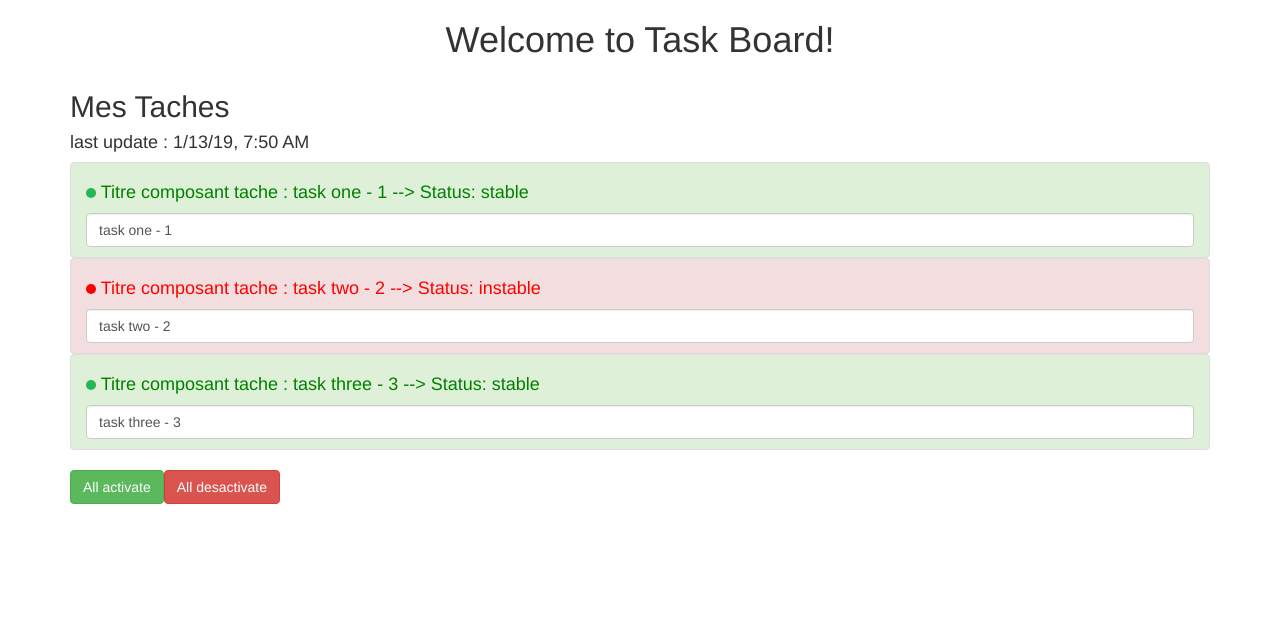
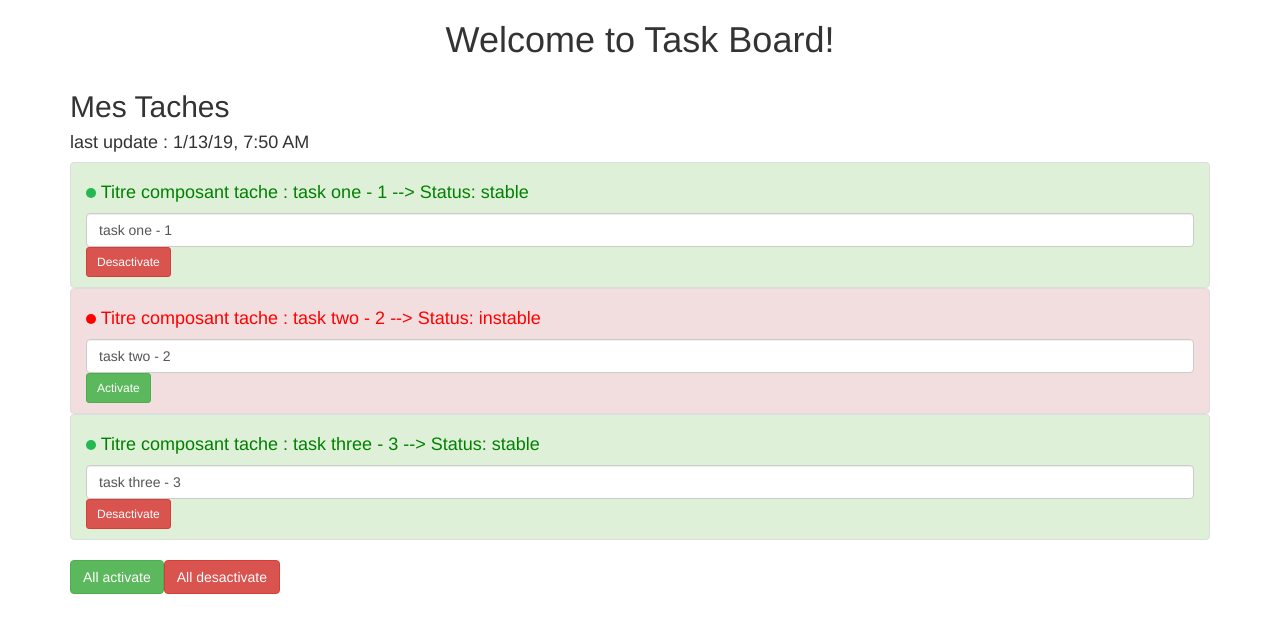
Before and after one commit to tafoca/Course-Tp-Angular, an Angular app: page / in a window 1280 px wide. Shown: the top 632 px of the page. Built offline with nearby package versions, Linux system fonts and the light colour scheme.

Commit message:
communication entre les component

```diff
--- a/src/app/app.component.html
+++ b/src/app/app.component.html
@@ -13,10 +13,13 @@
         <h2>Mes Taches</h2>
         <h4>last update : {{ update_at | async | date: 'short' }}</h4>
         <ul class="list-group">
-         <!--   directive ng-for pour iterer une collection -->
-          <app-tache *ngFor="let tache of taches"
+         <!--   directive ng-for pour iterer une collection
+          index indique a chaque tacheComp sonindice de correspondance dans le array du service-->
+          <app-tache *ngFor="let tache of taches; let i = index"
                   [_tacheName]="tache.name"
-                  [_tacheStatus]="tache.status">
+                  [_tacheStatus]="tache.status"
+                  [index]="i"
+                  >
           </app-tache>
         </ul>
 
--- a/src/app/services/tache.service.ts
+++ b/src/app/services/tache.service.ts
@@ -34,4 +34,13 @@ export class TacheService{
         }
 
     }
+
+    //gestion activation ou desactivation une tache par son indice
+    switchOnOne(i:number){
+        this.taches[i].status = 'stable';
+    }
+
+    switchOffOne(i:number){
+        this.taches[i].status = 'instable';
+    }
 }
--- a/src/app/tache/tache.component.html
+++ b/src/app/tache/tache.component.html
@@ -13,4 +13,10 @@
 
   </h4>
   <input type="text" name="tache_name" class="form-control"  [(ngModel)]="_tacheName"/>
+
+  <button class="btn btn-sm btn-success" *ngIf="_tacheStatus === 'instable'" (click)="onSwitch()">Activate</button>
+
+<button class="btn btn-sm btn-danger"  *ngIf="_tacheStatus === 'stable'" (click)="onSwitch()">Desactivate</button>
+
+
 </li>
--- a/src/app/tache/tache.component.ts
+++ b/src/app/tache/tache.component.ts
@@ -1,4 +1,5 @@
 import { Component, OnInit, Input } from '@angular/core';
+import { TacheService } from '../services/tache.service';
 
 @Component({
   selector: 'app-tache',
@@ -12,7 +13,12 @@ export class TacheComponent implements OnInit {
   @Input()
    _tacheStatus: String;
 
-  constructor() { }
+   @Input()
+   index: number; //banding capture de l'index d'un composant vue dans un ensemble
+  //injection tacheService
+  constructor(private tacheService: TacheService) {
+
+   }
 
   ngOnInit() {
   }
@@ -38,4 +44,13 @@ export class TacheComponent implements OnInit {
     }
   }
 
+  //method changement status comme un switch booleen ou inverseur d'etat
+  public onSwitch(){
+    if (this._tacheStatus == 'stable') {
+        this.tacheService.switchOffOne(this.index);
+    } else if(this._tacheStatus == 'instable'){
+      this.tacheService.switchOnOne(this.index);
+    }
+  }
+
 }
```
